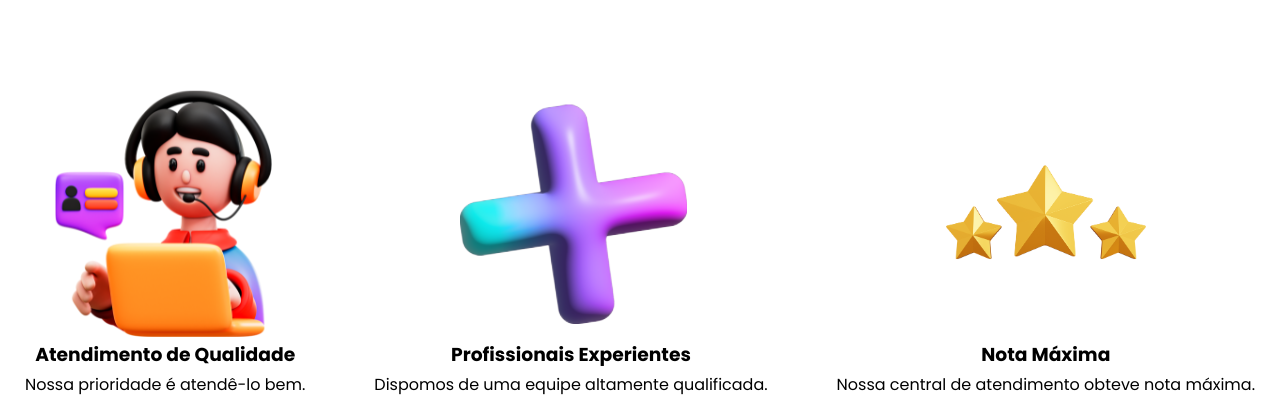
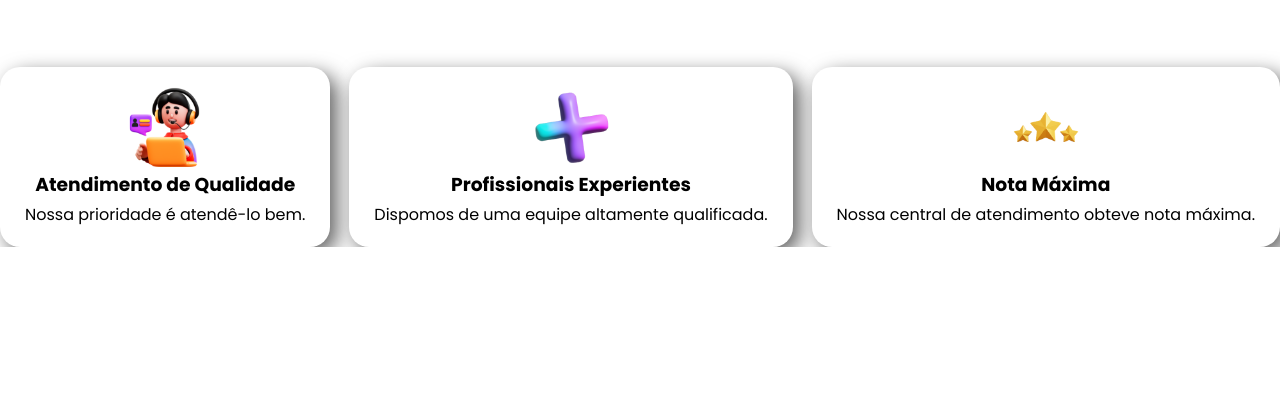
Before and after one commit to kiwizera/dentlab, a plain HTML site: page index.html in a window 1280 px wide. Shown: the part 1083-1500 px from the top of the page. After the commit the page ends 1330 px from the top, so only its background shows below. Drawn offline with Linux system fonts and the light colour scheme.

Commit message:
cards v2

```diff
--- a/style.css
+++ b/style.css
@@ -124,4 +124,9 @@
     gap: 3px;
     padding: 20px 25px;
     border-radius: 20px;
+    box-shadow: 7px 7px 20px 0px rgba(97,97,97,1);
 }
+
+.card img {
+    width: 80px;
+}
```
